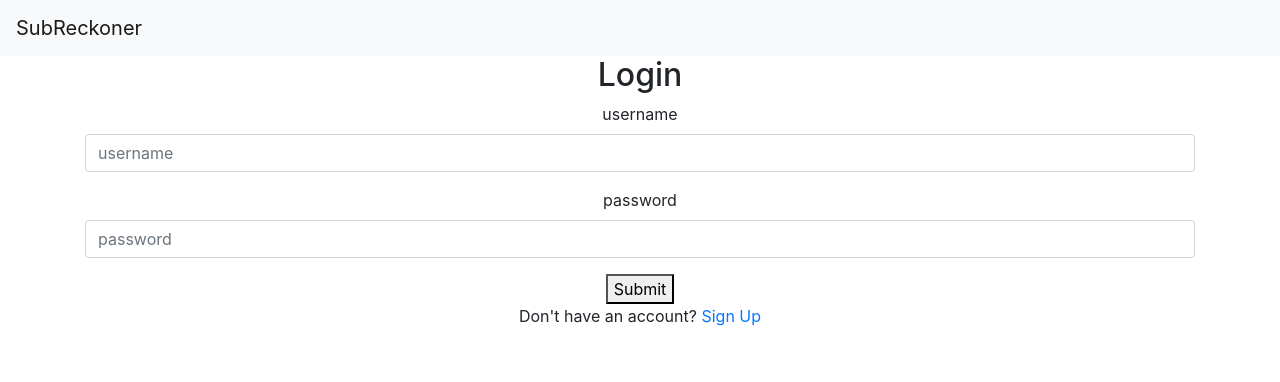
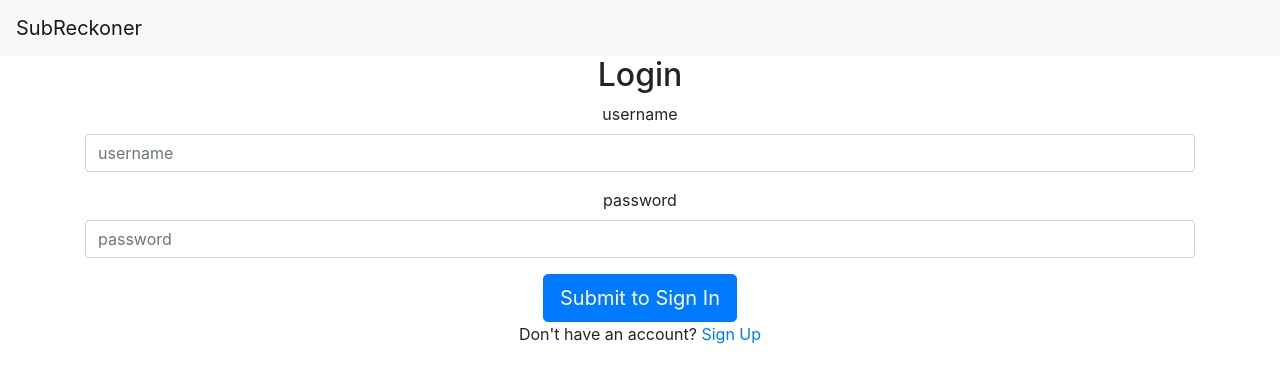
Before and after one commit to ngraton/subscription-frontend-mirror, a React (Create React App) app: page /login in a window 1280 px wide. Shown: the top 382 px of the page. Built offline with nearby package versions, Linux system fonts and the light colour scheme.

Commit message:
made sign in button bigger and added variant primary and changed from Login to Submit and Sign in

```diff
--- a/src/pages/LoginPage.js
+++ b/src/pages/LoginPage.js
@@ -1,5 +1,5 @@
 import React, { Component } from 'react';
-import { Form, Container, Alert } from 'react-bootstrap';
+import { Button, Form, Container, Alert } from 'react-bootstrap';
 import { Redirect, Link } from 'react-router-dom';
 import AuthenticationsAPI from '../api/AuthenticationsAPI';
 
@@ -53,7 +53,9 @@ class LoginPage extends Component {
             <Form.Label>password</Form.Label>
             <Form.Control type="password" placeholder="password" onChange={this.onChange} required/>
           </Form.Group>
-          <button type="submit">Submit</button>
+            <Button variant="primary" size="lg">
+              Submit to Sign In
+            </Button>
         </Form>
         <p>Don't have an account? <Link to='/signup'>Sign Up</Link></p>
         </div>
```
